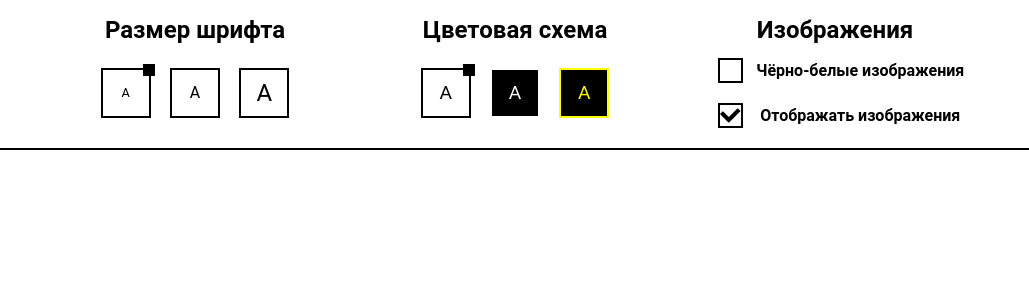
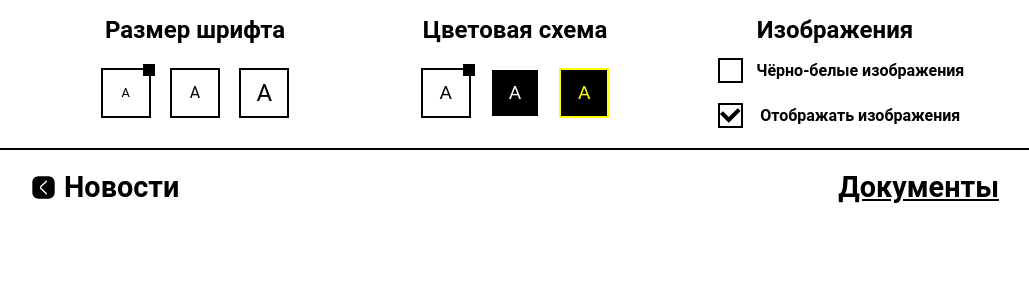
Before and after one commit to VladislavDieHard/accessibility-library, a Vue app: page /documents in a window 1280 px wide. Shown: the top 300 px of the page, without its empty margins (125-1154 px from the left). Built offline with nearby package versions, Linux system fonts and the light colour scheme.

Commit message:
Добавлены стили к ссылкам на новости

```diff
--- a/src/App.vue
+++ b/src/App.vue
@@ -2,7 +2,11 @@
     <div class="app-container black-yellow">
         <header-layout />
         <main class="content">
-            <router-view />
+            <router-view v-slot="{ Component }">
+                <transition name="fade">
+                    <component :is="Component" />
+                </transition>
+            </router-view>
         </main>
     </div>
 </template>
--- a/src/assets/index.scss
+++ b/src/assets/index.scss
@@ -1,4 +1,5 @@
 @import 'mixins';
+@import 'transitions';
 
 * {
     padding: 0;
@@ -12,7 +13,12 @@ body {
         @include btn(white, black);
         @include titles-color(black);
         @include checkbox(black, white);
+        @include icon-color(black);
+        @include linkHover(white, black);
         color: black;
+        a {
+            color: black;
+        }
 
         .header {
             background-color: white;
@@ -24,7 +30,12 @@ body {
         @include btn(black, white);
         @include titles-color(white);
         @include checkbox(white, black);
+        @include icon-color(white);
+        @include linkHover(black, white);
         color: white;
+        a {
+            color: white;
+        }
 
         .header {
             background-color: black;
@@ -35,7 +46,12 @@ body {
         background-color: black;
         @include btn(black, yellow);
         @include checkbox(yellow, black);
+        @include icon-color(yellow);
+        @include linkHover(black, yellow);
         color: yellow;
+        a {
+            color: yellow;
+        }
 
         .header {
             background-color: black;
@@ -77,3 +93,12 @@ body {
 .image_resized {
     width: 250px !important;
 }
+
+a,
+a:link,
+a:visited,
+a:active,
+a:hover {
+    text-decoration: none !important;
+    border: 0 !important;
+}
--- a/src/assets/mixins.scss
+++ b/src/assets/mixins.scss
@@ -41,9 +41,25 @@
     }
 }
 
+@mixin icon-color($color) {
+    .icon {
+        fill: $color;
+    }
+}
+
 @mixin entry-text($text-size) {
     .entry-content {
         font-size: $text-size;
+    }
+}
+
+@mixin linkHover($primary-color, $secondary-color) {
+    h3 {
+        &:hover {
+            background-color: $secondary-color;
+            color: $primary-color;
+            transition: all 0.2s;
+        }
     }
 }
 
--- /dev/null
+++ b/src/assets/transitions.scss
@@ -0,0 +1,9 @@
+.fade-enter-active,
+.fade-leave-active {
+    transition: opacity 0.12s ease;
+}
+
+.fade-enter-from,
+.fade-leave-to {
+    opacity: 0;
+}
--- /dev/null
+++ b/src/autoImport.js
@@ -0,0 +1,7 @@
+import ArrowRight from '@/components/icons/ArrowRight.vue';
+import ArrowLeft from '@/components/icons/ArrowLeft.vue';
+
+export const autoImportComponents = {
+    ArrowRight: ArrowRight,
+    ArrowLeft: ArrowLeft,
+};
--- /dev/null
+++ b/src/components/icons/ArrowLeft.vue
@@ -0,0 +1,21 @@
+<template>
+    <svg
+        width="100px"
+        height="100px"
+        viewBox="0 0 24 24"
+        fill="none"
+        xmlns="http://www.w3.org/2000/svg"
+        class="icon"
+    >
+        <g id="style=fill">
+            <g id="arrow-short-left">
+                <path
+                    id="Subtract"
+                    fill-rule="evenodd"
+                    clip-rule="evenodd"
+                    d="M7.25 1.25C3.93629 1.25 1.25 3.93629 1.25 7.25L1.25 16.75C1.25 20.0637 3.93629 22.75 7.25 22.75L16.75 22.75C20.0637 22.75 22.75 20.0637 22.75 16.75L22.75 7.25C22.75 3.93629 20.0637 1.25 16.75 1.25L7.25 1.25ZM15.2716 6.37744C15.5335 6.12932 15.5447 5.71587 15.2966 5.45398C15.0485 5.19208 14.635 5.1809 14.3731 5.42902L9.27244 10.2612C8.77399 10.7334 8.52454 11.368 8.52454 12C8.52454 12.632 8.77399 13.2666 9.27244 13.7388L14.3731 18.571C14.635 18.8191 15.0485 18.8079 15.2966 18.546C15.5447 18.2841 15.5335 17.8707 15.2716 17.6226L10.1709 12.7903C9.94415 12.5755 9.83099 12.289 9.83099 12C9.83099 11.711 9.94415 11.4245 10.1709 11.2096L15.2716 6.37744Z"
+                />
+            </g>
+        </g>
+    </svg>
+</template>
--- /dev/null
+++ b/src/components/icons/ArrowRight.vue
@@ -0,0 +1,20 @@
+<template>
+    <svg
+        width="100px"
+        height="100px"
+        viewBox="0 0 24 24"
+        fill="none"
+        xmlns="http://www.w3.org/2000/svg"
+        class="icon"
+    >
+        <g id="style=fill">
+            <g id="arrow-short-right">
+                <path
+                    id="Subtract"
+                    clip-rule="evenodd"
+                    d="M7.25 1.25006C3.93629 1.25006 1.25 3.93635 1.25 7.25006L1.25 16.7501C1.25 20.0638 3.93629 22.7501 7.25 22.7501L16.75 22.7501C20.0637 22.7501 22.75 20.0638 22.75 16.7501L22.75 7.25006C22.75 3.93635 20.0637 1.25006 16.75 1.25006L7.25 1.25006ZM8.72851 6.3775C8.46661 6.12938 8.45544 5.71593 8.70355 5.45404C8.95167 5.19214 9.36512 5.18096 9.62702 5.42908L14.7277 10.2613C15.2261 10.7335 15.4756 11.3681 15.4756 12.0001C15.4756 12.6321 15.2261 13.2666 14.7277 13.7388L9.62702 18.571C9.36512 18.8192 8.95167 18.808 8.70355 18.5461C8.45544 18.2842 8.46661 17.8707 8.72851 17.6226L13.8292 12.7904C14.056 12.5756 14.1691 12.2891 14.1691 12.0001C14.1691 11.711 14.056 11.4246 13.8292 11.2097L8.72851 6.3775Z"
+                />
+            </g>
+        </g>
+    </svg>
+</template>
--- a/src/main.js
+++ b/src/main.js
@@ -6,6 +6,7 @@ import 'vuetify/styles';
 import { createVuetify } from 'vuetify';
 import * as components from 'vuetify/components';
 import * as directives from 'vuetify/directives';
+import { autoImportComponents } from '@/autoImport';
 
 const vuetify = createVuetify({
     components,
@@ -14,6 +15,10 @@ const vuetify = createVuetify({
 
 const app = createApp(App);
 
+for (const [key, component] of Object.entries(autoImportComponents)) {
+    app.component(key, component);
+}
+
 app.use(router);
 app.use(vuetify);
 
--- /dev/null
+++ b/src/pages/Documents.vue
@@ -0,0 +1,28 @@
+<template>
+    <div class="documents-container">
+        <v-container class="documents-container--content">
+            <v-row>
+                <v-col class="d-flex">
+                    <router-link to="/" class="d-flex align-center">
+                        <arrow-left width="25px" height="25px" />
+                        <h1 class="ml-2 text-decoration-none">Новости</h1>
+                    </router-link>
+                </v-col>
+                <v-col class="d-flex justify-end">
+                    <h1 class="text-decoration-underline">Документы</h1>
+                </v-col>
+            </v-row>
+        </v-container>
+    </div>
+</template>
+
+<style lang="scss" scoped>
+.documents-container {
+    display: flex;
+    flex-direction: column;
+
+    &--content {
+        margin-top: 150px;
+    }
+}
+</style>
--- a/src/pages/EntryDetail.vue
+++ b/src/pages/EntryDetail.vue
@@ -1,7 +1,9 @@
 <template>
     <v-container class="entry-container">
         <div class="entry-container--content">
-            <div class="entry-container--publish entry-content">{{ entryDate }}</div>
+            <div class="entry-container--publish entry-content">
+                {{ entryDate }}
+            </div>
             <button class="btn py-2 px-6 mb-4" @click="handleBackHome">
                 {{ '< Назад' }}
             </button>
--- a/src/pages/Home.vue
+++ b/src/pages/Home.vue
@@ -1,7 +1,17 @@
 <template>
     <div class="home">
         <v-container class="home--content">
-            <h1>Новости</h1>
+            <v-row>
+                <v-col>
+                    <h1 class="underline">Новости</h1>
+                </v-col>
+                <v-col class="d-flex justify-end">
+                    <router-link to="/documents" class="d-flex align-center">
+                        <h1 class="mr-2 u">Документы</h1>
+                        <arrow-right class="mt-1" width="25px" height="25px" />
+                    </router-link>
+                </v-col>
+            </v-row>
             <div class="v-divider mt-4 mb-6"></div>
             <rubrics class="mb-4" v-model="rubric" />
             <entries :rubric="rubric" />
--- a/src/router/index.js
+++ b/src/router/index.js
@@ -5,11 +5,17 @@ export const router = createRouter({
     routes: [
         {
             path: '/',
+            name: 'Home',
             component: () => import('@/pages/Home.vue'),
         },
         {
+            path: '/documents',
+            name: 'Documents',
+            component: () => import('@/pages/Documents.vue'),
+        },
+        {
             path: '/entry/:slug',
-            name: 'Entry',
+            name: 'EntryDetail',
             component: () => import('@/pages/EntryDetail.vue'),
         },
     ],
```
